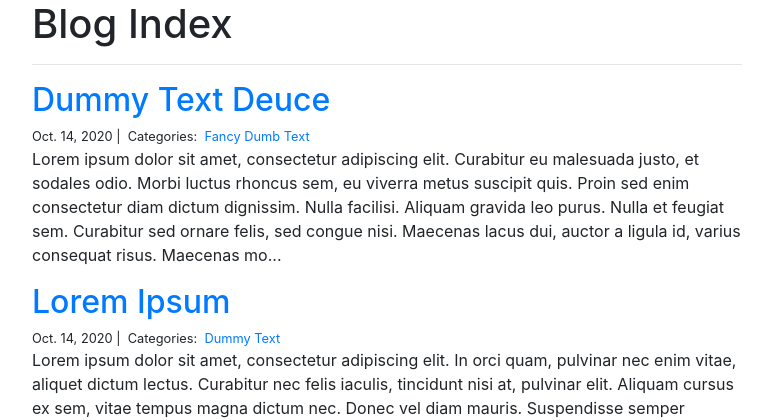
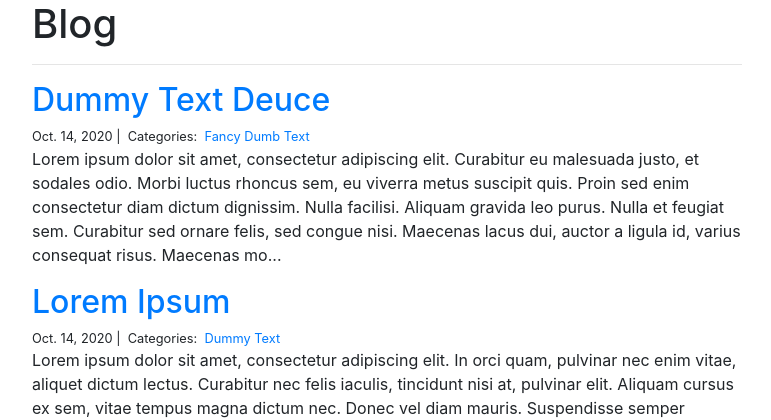
Before and after one commit to damora-code/Django_Features, a Django app: page /blog/ in a window 1280 px wide. Shown: the part 56-476 px from the top of the page, without its empty margins (253-1024 px from the left). Run offline with Django 3.2, Linux system fonts and the light colour scheme; data comes from the database, SQL or seed files in the repository; some libraries are stand-ins or nearby versions.

Commit message:
'Blog Index' Head to 'Blog'

```diff
--- a/blog/templates/blog_index.html
+++ b/blog/templates/blog_index.html
@@ -1,7 +1,7 @@
 {% extends "base.html" %}
 {% block page_content %}
 <div class="col-md-8 offset-md-2">
-    <h1>Blog Index</h1>
+    <h1>Blog</h1>
     <hr>
     {% for post in posts %}
     <h2><a href="{% url 'blog_detail' post.pk%}">{{ post.title }}</a></h2>
```
